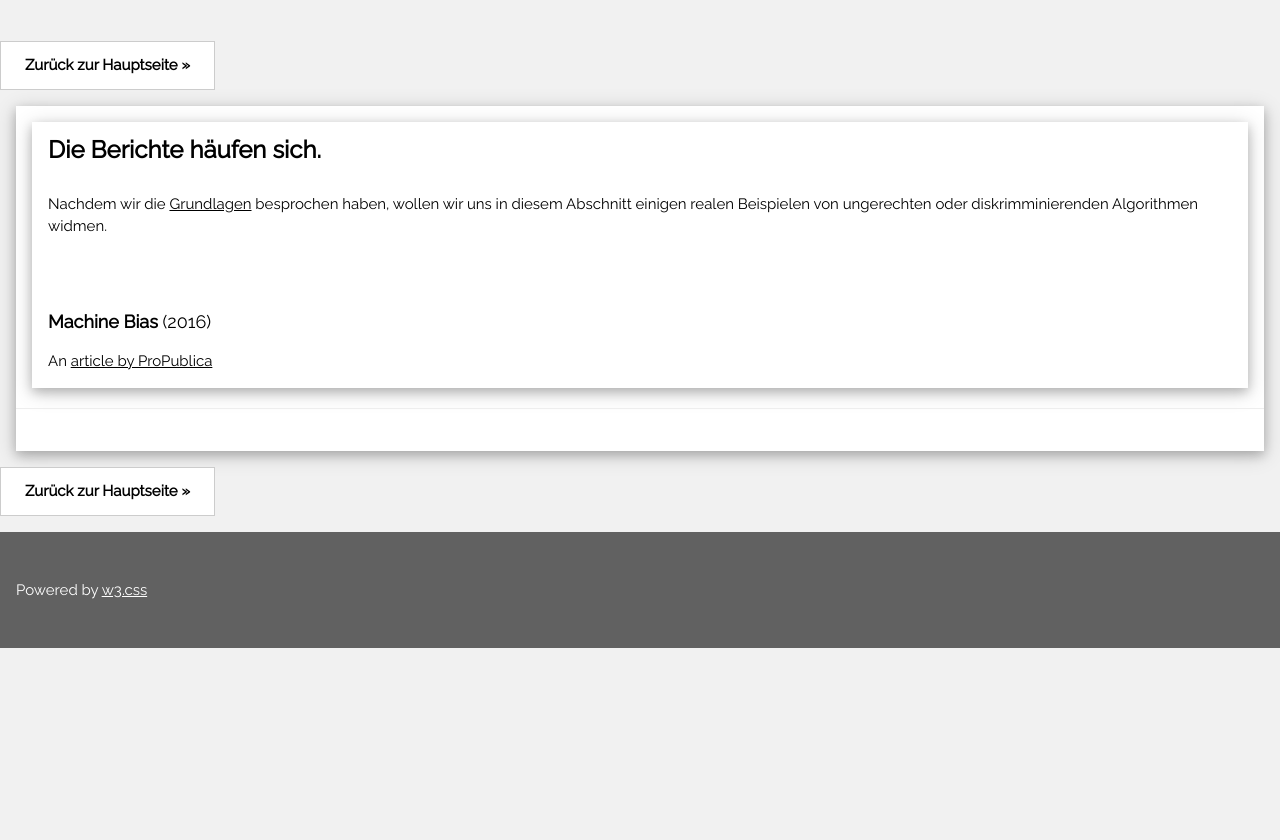
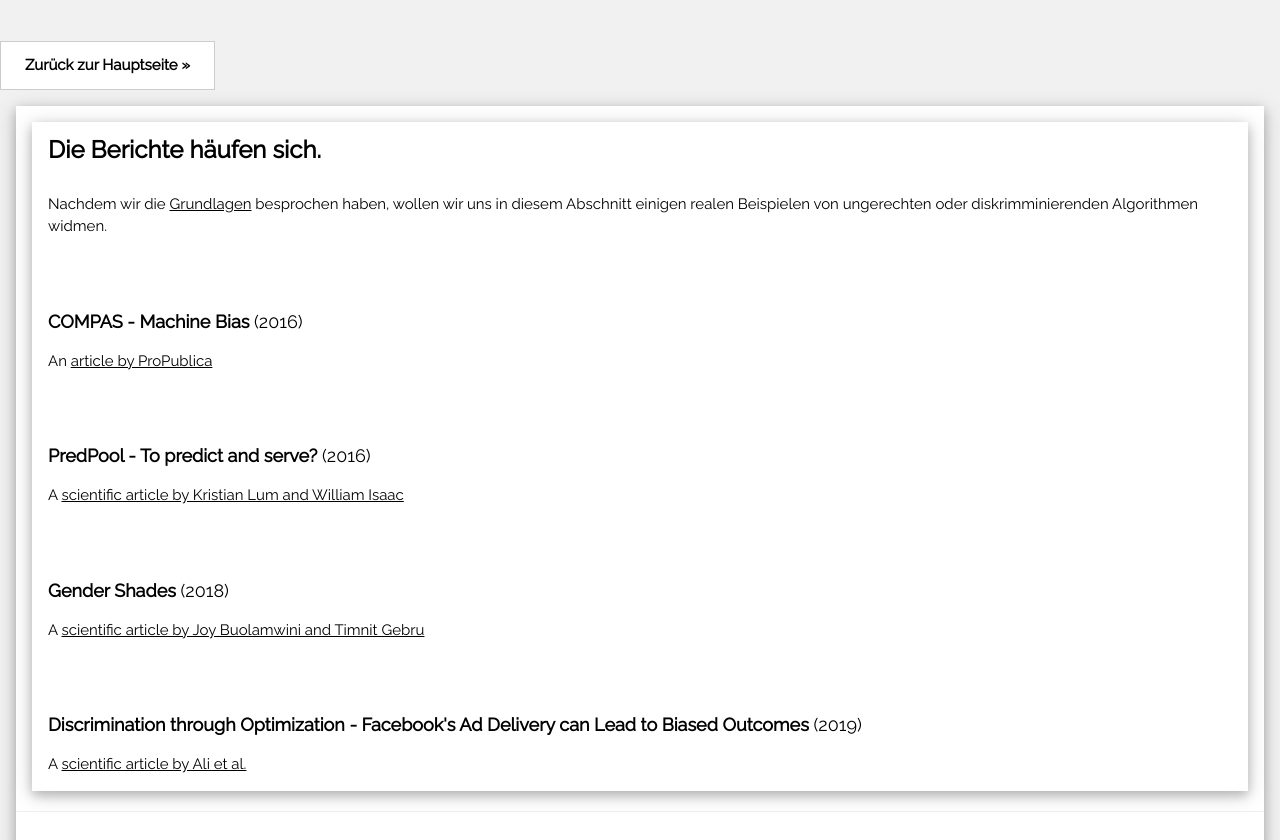
Before and after one commit to tsuehr/plwisskom, a website: page public/disk_algos.html in a window 1280 px wide. Shown: the part 112-952 px from the top of the page. Before the commit the page ends 800 px from the top, so only its background shows below. Drawn offline with nearby package versions, Linux system fonts and the light colour scheme.

Commit message:
articles

```diff
--- a/public/disk_algos.html
+++ b/public/disk_algos.html
@@ -43,8 +43,20 @@ and is wrapped around the whole page content, except for the footer in this exam
 	<p>Nachdem wir die <a href="./grundlagen.html">Grundlagen</a> besprochen haben, wollen wir uns in diesem Abschnitt einigen realen Beispielen von ungerechten oder diskrimminierenden Algorithmen widmen. </p>
 	<br>
 	<br>
-	<h5><b>Machine Bias</b> (2016)</h5>
+	<h5><b>COMPAS - Machine Bias</b> (2016)</h5>
 	<p>An <a href="https://www.propublica.org/article/machine-bias-risk-assessments-in-criminal-sentencing">article by ProPublica</a> </p>
+	<br>
+	<br>
+	<h5><b>PredPool - To predict and serve?</b> (2016)</h5>
+	<p>A <a href="https://rss.onlinelibrary.wiley.com/doi/pdf/10.1111/j.1740-9713.2016.00960.x">scientific article by Kristian Lum and William Isaac</a> </p>
+	<br>
+	<br>
+	<h5><b>Gender Shades</b> (2018)</h5>
+	<p>A <a href="http://proceedings.mlr.press/v81/buolamwini18a/buolamwini18a.pdf">scientific article by Joy Buolamwini and Timnit Gebru</a> </p>
+	<br>
+	<br>
+	<h5><b>Discrimination through Optimization - Facebook's Ad Delivery can Lead to Biased Outcomes</b> (2019)</h5>
+	<p>A <a href="https://dl.acm.org/doi/pdf/10.1145/3359301">scientific article by Ali et al.</a> </p>
       <div class="w3-row">
         <div class="w3-col m8 s12">
         </div>
```
